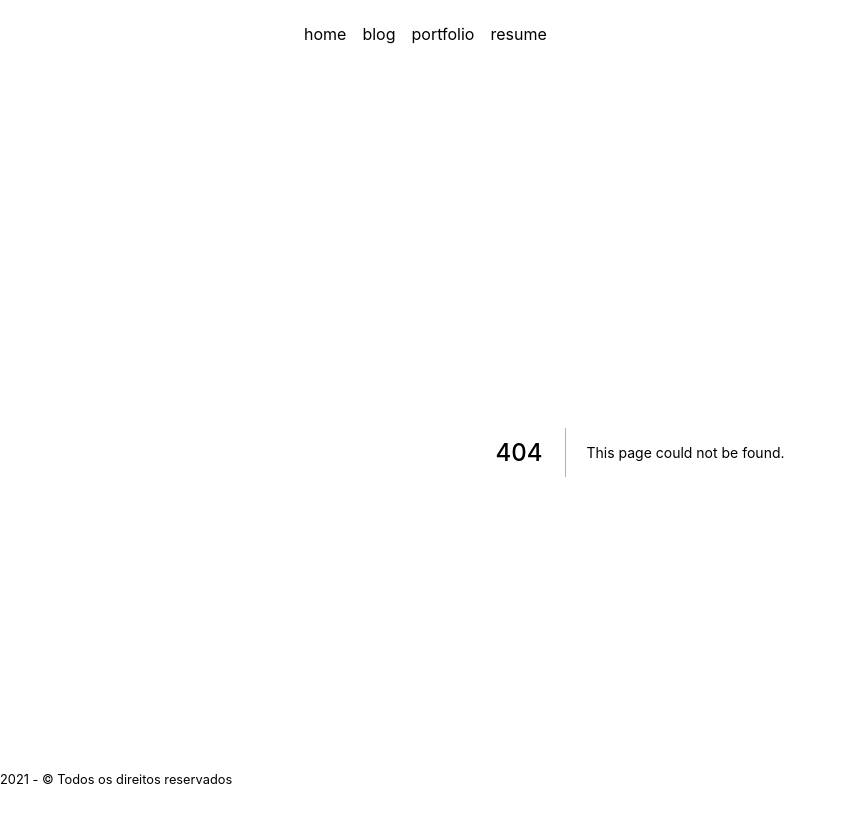
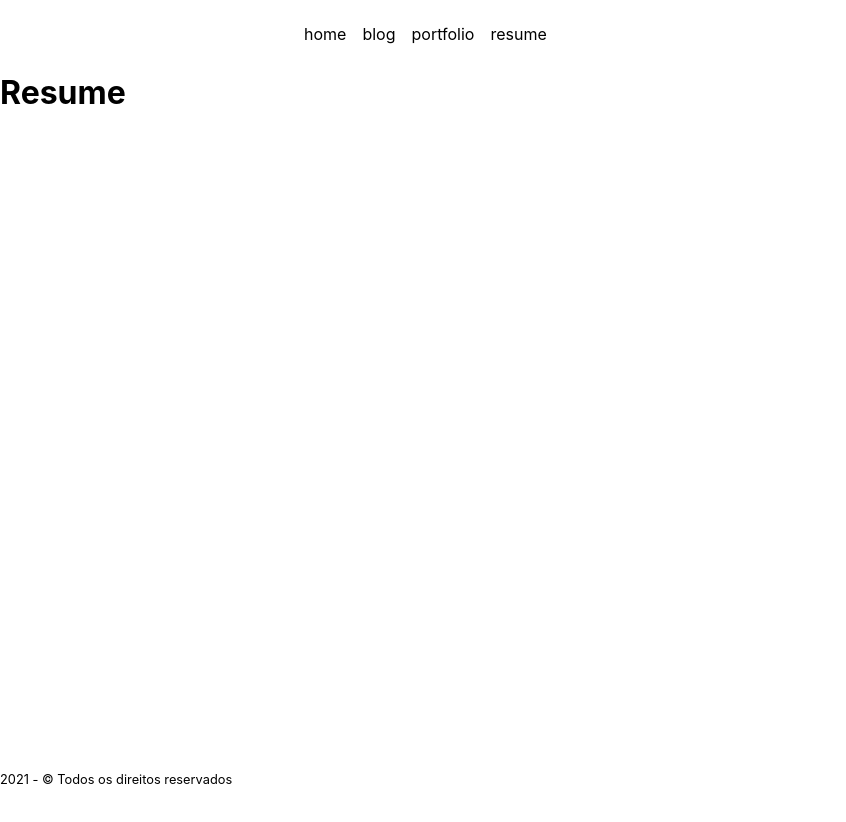
Before and after one commit to evertonandrade/evertonandrade.github.io, a Next.js app: page /resume in a window 1280 px wide. Before the commit this address had no page. Shown: the top 822 px of the page, without its empty margins (0-846 px from the left). After the commit the page ends 800 px from the top, so only its background shows below. Built offline with nearby package versions, Linux system fonts and the light colour scheme.

Commit message:
create resume page

```diff
--- /dev/null
+++ b/pages/resume/index.tsx
@@ -0,0 +1,9 @@
+const Resume = () => {
+  return (
+    <div>
+      <h1>Resume</h1>
+    </div>
+  );
+};
+
+export default Resume;
```
